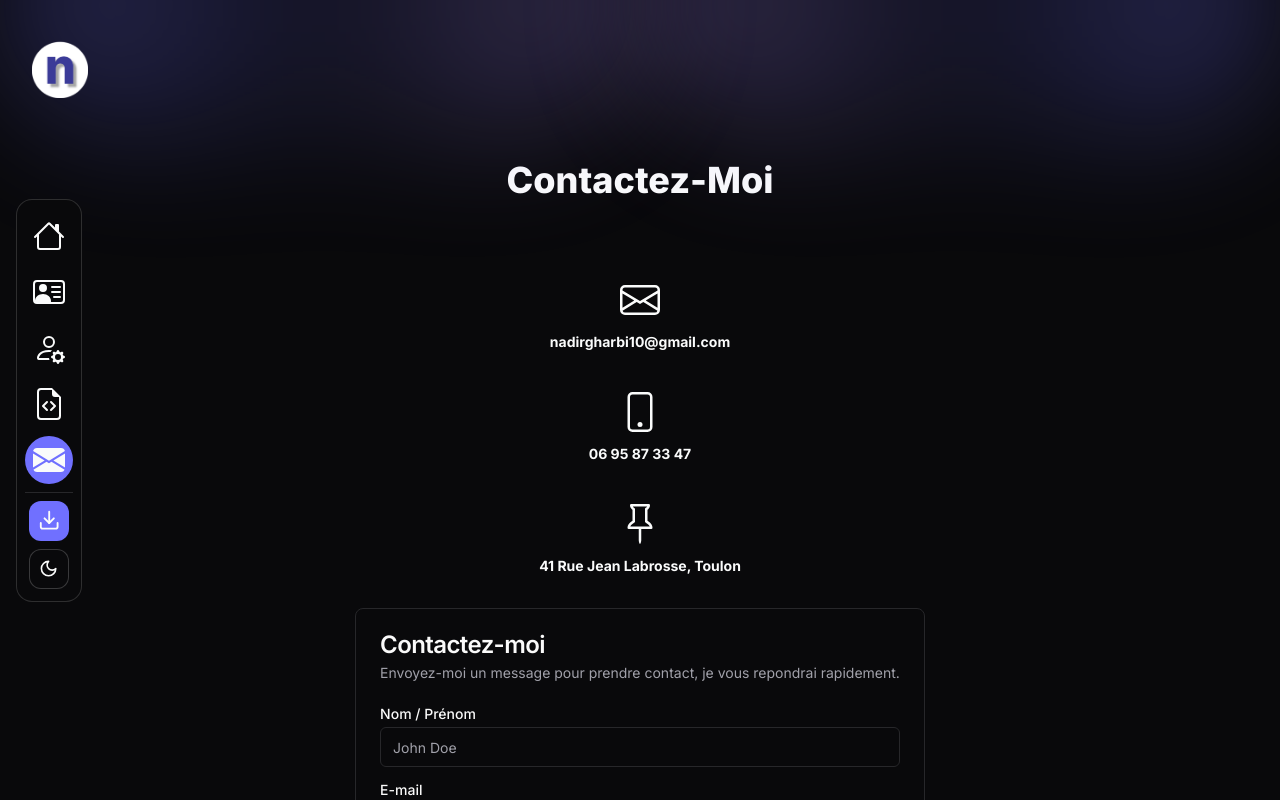
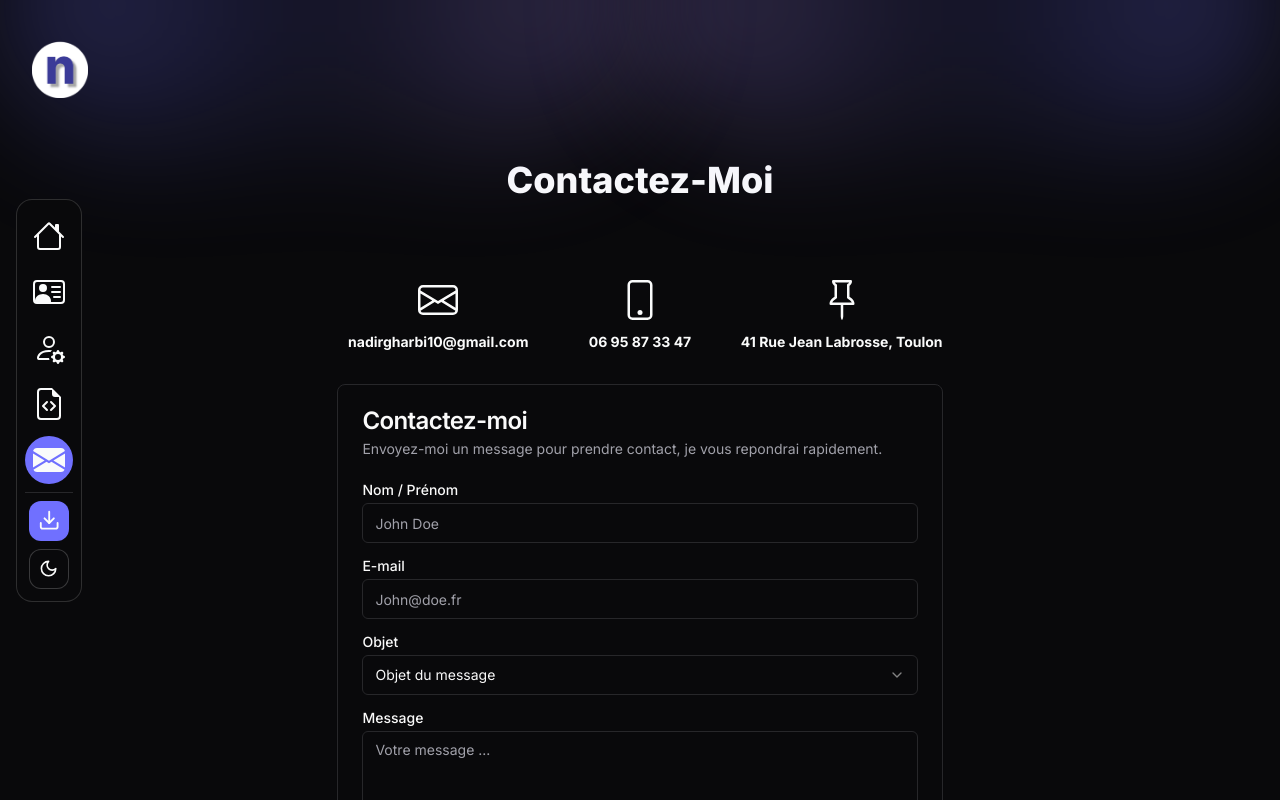
Before and after one commit to nadirgharbi/portfolio-BTS, a React (Vite) app: page /contact in a window 1280 px wide. Shown: the top 800 px of the page. Built offline with nearby package versions, Linux system fonts and the light colour scheme.

Commit message:
portfolio v2.1 - ok to deploy

```diff
--- a/src/components/etc/ContactInfos.tsx
+++ b/src/components/etc/ContactInfos.tsx
@@ -3,7 +3,7 @@
 export const ContactInfos: React.FC<ContactInfosProps> = ({ infos }) => {
 	return (
 		<>
-			<div className={`grid md:grid-cols-${infos.length} gap-0`}>
+			<div className={`grid md:grid-cols-3 gap-0`}>
 				{infos.map((info, key) => (
 					<ContactInfo {...info} key={key} />
 				))}
```
